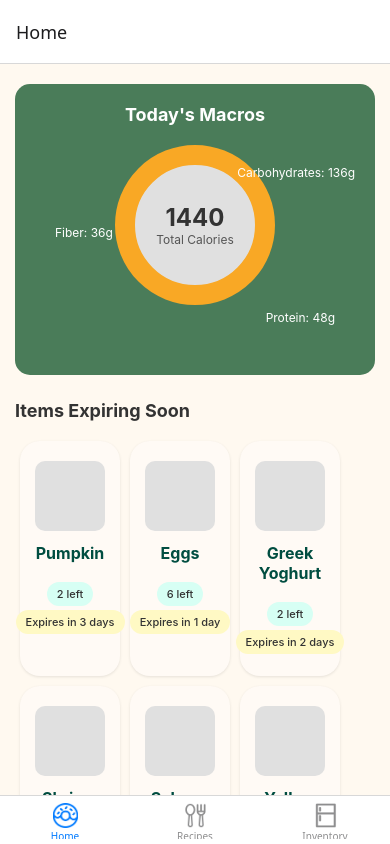
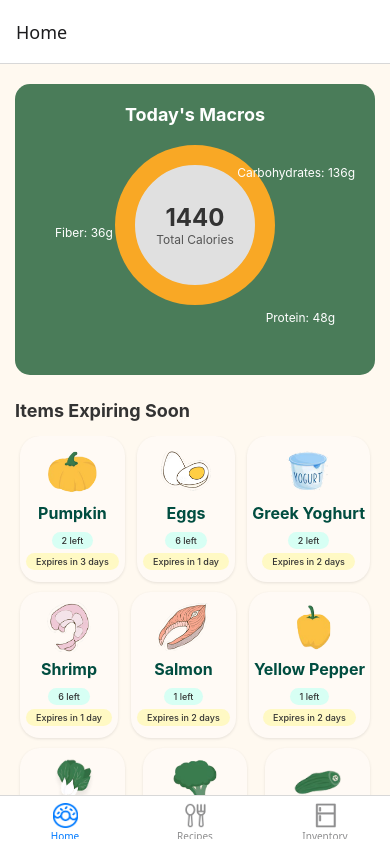
Before and after one commit to AMYFYJ/Samwich-App, a React Native app: screen / in a window 390 px wide. Built offline with nearby package versions, Linux system fonts and the light colour scheme.

Commit message:
adjust grid layout

```diff
--- a/src/components/FoodItemCard.tsx
+++ b/src/components/FoodItemCard.tsx
@@ -14,25 +14,25 @@ interface FoodItemCardProps {
     name: string;
     quantity: string;
     expiry: string;
-    imageUrl?: ImageSourcePropType | null; // Make image optional, accept require() or {uri: ...}
-    style?: object; // Allow passing additional styles (like margin for grid)
+    image?: ImageSourcePropType | null;
+    style?: object;
 }
 
-// Calculate item width - might need adjustment depending on context
-// If used outside a 3-column grid, width might need to be passed as prop or handled differently
-const { width } = Dimensions.get('window');
-const cardHorizontalPadding = 10;
-// Assuming the card will still primarily be used in a context where some margin is desired
-const cardMargin = 5; // This might be better applied *outside* the component in the FlatList columnWrapperStyle or contentContainerStyle
-const cardWidth = (width / 3) - (cardHorizontalPadding * 2) - (cardMargin * 2); // Approx width for 3 columns
+// Calculate item width
+// // If used outside a 3-column grid, width might need to be passed as prop or handled differently
+// const { width } = Dimensions.get('window');
+// const cardHorizontalPadding = 10;
+// // Assuming the card will still primarily be used in a context where some margin is desired
+// const cardMargin = 5; // This might be better applied *outside* the component in the FlatList columnWrapperStyle or contentContainerStyle
+// const cardWidth = (width / 3) - (cardHorizontalPadding * 2) - (cardMargin * 2); // Approx width for 3 columns
 
 
-export function FoodItemCard({ name, quantity, expiry, imageUrl, style }: FoodItemCardProps) {
+export function FoodItemCard({ name, quantity, expiry, image, style}: FoodItemCardProps) {
     return (
-        <View style={[styles.itemCardContainer, { width: cardWidth }, style]}>
+        <View style={[styles.itemCardContainer, style]}>
             {/* Use actual Image component if imageUrl is provided */}
-            {imageUrl ? (
-                <Image source={imageUrl} style={styles.itemImage} resizeMode="contain" />
+            {image ? (
+                <Image source={image} style={styles.itemImage} resizeMode="contain" />
             ) : (
                 <View style={styles.itemImagePlaceholder} />
             )}
@@ -55,22 +55,20 @@ const styles = StyleSheet.create({
     itemCardContainer: {
         backgroundColor: '#FFFAF5',
         borderRadius: 20,
-        paddingVertical: 20,
-        paddingHorizontal: cardHorizontalPadding, // Use constant
+        paddingVertical: 10,
+        paddingHorizontal: 5,
         alignItems: 'center',
-        // Removed fixed width/margin here - apply width/margin from props or context
+        marginBottom: 10, // vertical spacing between rows
         shadowColor: '#000',
         shadowOffset: { width: 0, height: 1 },
         shadowOpacity: 0.1,
         shadowRadius: 3,
-        elevation: 3,
-        // Add margin externally if needed for grid spacing
-        margin: cardMargin, // Add margin here if consistently needed around the card
+        elevation: 3
     },
     itemImage: { // Style for actual image
-        width: 70,
-        height: 70,
-        marginBottom: 12,
+        width: 50,
+        height: 50,
+        marginBottom: 7,
     },
     itemImagePlaceholder: { // Style for placeholder if no image
         width: 70,
@@ -84,21 +82,22 @@ const styles = StyleSheet.create({
         fontWeight: 'bold',
         color: '#004D40',
         textAlign: 'center',
-        marginBottom: 12,
+        marginBottom: 7,
+        flexWrap: 'wrap',
     },
     itemInfoContainer: {
-        flexDirection: 'row',
+        flexDirection: 'column',
         justifyContent: 'center',
         alignItems: 'center',
-        marginTop: 5,
+        marginTop: 0,
         flexWrap: 'wrap', // Allow tags to wrap on very narrow screens if needed
     },
     itemTagBase: {
-        paddingVertical: 5,
+        paddingVertical: 3,
         paddingHorizontal: 10,
         borderRadius: 12,
-        marginHorizontal: 4,
-        marginVertical: 2, // Add vertical margin for wrapping cases
+        marginHorizontal: 1,
+        marginVertical: 2, // vertical margin for wrapping cases
     },
     itemTagQuantity: {
         backgroundColor: '#D7FFF4',
@@ -107,7 +106,7 @@ const styles = StyleSheet.create({
         backgroundColor: '#FFF9C4',
     },
     itemTagText: {
-        fontSize: 11,
+        fontSize: 9,
         color: '#333333',
         fontWeight: '500',
     },
--- a/src/navigation/screens/Home.tsx
+++ b/src/navigation/screens/Home.tsx
@@ -9,9 +9,21 @@ import {
     SafeAreaView
 } from 'react-native';
 import { FoodItemCard } from '../../components/FoodItemCard'; // Adjust path as needed
+// images import
+import bellPepper from '../../assets/Food/bellpepper.png';
+import egg from '../../assets/Food/egg.png';
+import shrimp from '../../assets/Food/shrimp.png';
+import salmon from '../../assets/Food/salmon.png';
+import bokchoy from '../../assets/Food/bokchoy.png';
+import broccoli from '../../assets/Food/broccoli.png';
+import cucumber from '../../assets/Food/cucumber.png';
+import milk from '../../assets/Food/milk.png';
+import pumpkin from '../../assets/Food/pumpkin.png';
+import tomato from '../../assets/Food/tomato.png';
+import yogurt from '../../assets/Food/yogurt.png';
 
 
-// --- Sample Data (Replace with actual data fetching) ---
+// --- Sample Data ---
 type ExpiringItem = {
   id: string;
   name: string;
@@ -21,12 +33,18 @@ type ExpiringItem = {
 };
 
 const expiringItemsData: ExpiringItem[] = [
-  { id: '1', name: 'Pumpkin', quantity: '2 left', expiry: 'Expires in 3 days', image: null },
-  { id: '2', name: 'Eggs', quantity: '6 left', expiry: 'Expires in 1 day', image: null },
-  { id: '3', name: 'Greek Yoghurt', quantity: '2 left', expiry: 'Expires in 2 days', image: null },
-  { id: '4', name: 'Shrimp', quantity: '6 left', expiry: 'Expires in 1 day', image: null },
-  { id: '5', name: 'Salmon', quantity: '1 left', expiry: 'Expires in 2 days', image: null },
-  { id: '6', name: 'Yellow Pepper', quantity: '1 left', expiry: 'Expires in 2 days', image: null },
+  { id: '1', name: 'Pumpkin', quantity: '2 left', expiry: 'Expires in 3 days', image: pumpkin },
+  { id: '2', name: 'Eggs', quantity: '6 left', expiry: 'Expires in 1 day', image: egg },
+  { id: '3', name: 'Greek Yoghurt', quantity: '2 left', expiry: 'Expires in 2 days', image: yogurt },
+  { id: '4', name: 'Shrimp', quantity: '6 left', expiry: 'Expires in 1 day', image: shrimp },
+  { id: '5', name: 'Salmon', quantity: '1 left', expiry: 'Expires in 2 days', image: salmon },
+  { id: '6', name: 'Yellow Pepper', quantity: '1 left', expiry: 'Expires in 2 days', image: bellPepper },
+  { id: '7', name: 'Bokchoy', quantity: '3 left', expiry: 'Expires in 5 days', image: bokchoy },
+  { id: '8', name: 'Broccoli', quantity: '2 left', expiry: 'Expires in 7 days', image: broccoli },
+  { id: '9', name: 'Cucumber', quantity: '3 left', expiry: 'Expires in 2 days', image: cucumber },
+  { id: '10', name: 'Milk', quantity: '1 left', expiry: 'Expires in 2 days', image: milk },
+  { id: '11', name: 'Tomato', quantity: '1 left', expiry: 'Expires in 2 days', image: tomato },
+  { id: '12', name: 'Bell Pepper', quantity: '1 left', expiry: 'Expires in 2 days', image: bellPepper },
 ];
 
 const quickRecipeData = {
@@ -34,20 +52,20 @@ const quickRecipeData = {
     name: 'Avocado Egg Sandwich',
     uses: 'avocados, eggs, white bread, fresh thyme',
     consume: 'Consume within 2 days',
-    image: null // Replace null with image source
+    image: null
 };
 // --- End Sample Data ---
 
 
+
 export function Home() {
-
   // --- Render Function for Grid Item ---
   const renderExpiringItem = ({ item }: { item: ExpiringItem }) => (
     <FoodItemCard
         name={item.name}
         quantity={item.quantity}
         expiry={item.expiry}
-        // Removed explicit width/margin setting here, handled inside or via FlatList spacing
+        image={item.image}
     />
 );
   // --- End Render Function ---
@@ -80,10 +98,10 @@ export function Home() {
               renderItem={renderExpiringItem}
               keyExtractor={(item) => item.id}
               numColumns={3}
-            style={styles.itemsGrid} // Keep or remove if no specific style needed
-            contentContainerStyle={styles.gridContentContainer} // Use for padding around grid items
-            // columnWrapperStyle={styles.gridRow} // Use for spacing between items in a row if needed
               scrollEnabled={false}
+              // Add styles for layout:
+              contentContainerStyle={styles.gridContainer} // Padding around the whole grid
+              columnWrapperStyle={styles.gridRow} // Style for each row
             />
           </View>
 
@@ -192,12 +210,13 @@ const styles = StyleSheet.create({
       left: -40, // Adjust as needed
   },
   // Items Expiring Soon Section
-  itemsGrid: {
-    // Removed marginHorizontal adjustments if item card handles its own width/margin
+
+  gridContainer: {
+    paddingHorizontal: 5, // Padding on the left/right of the entire grid
   },
-  gridContentContainer: {
-      // Example: Add padding if cards don't have outer margins
-      // paddingHorizontal: 5,
+  gridRow: {
+      justifyContent: 'space-between', // Distributes items evenly in the row
+      // marginBottom: 15, // Can add bottom margin here INSTEAD of the card if preferred
   },
 
   // Quick Recipes Section
```
Also changed, not shown: src/assets/Food/bellpepper.png (renamed from src/assets/Food/bell peper.png), src/assets/Food/shrimp.png. Lines whose indentation alone changed are shown as unchanged.
